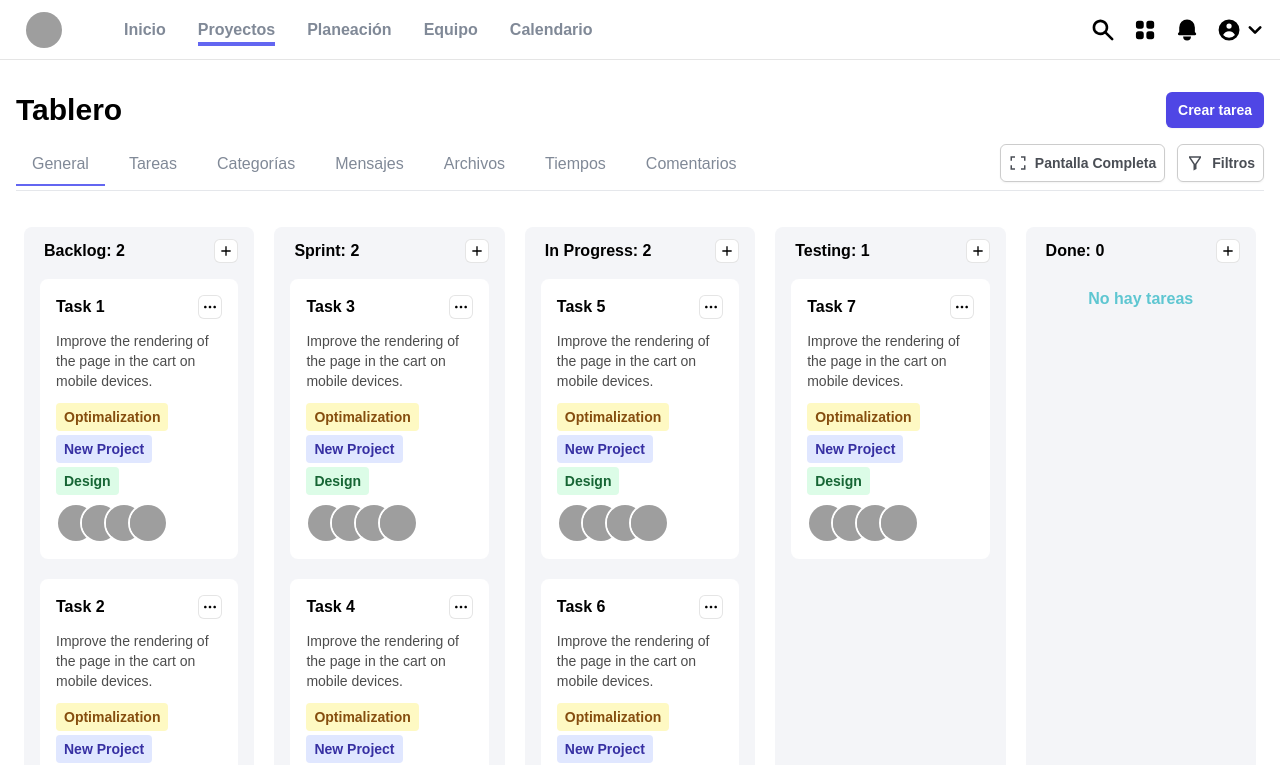
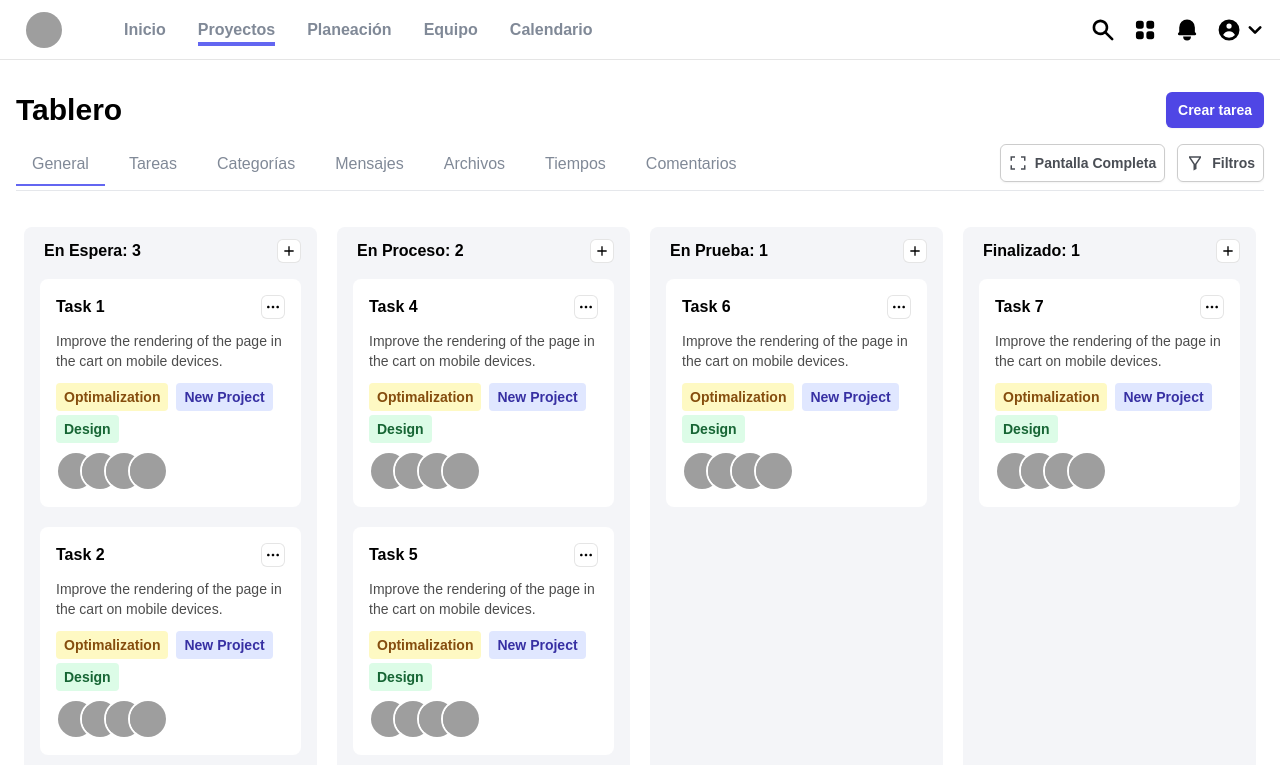
Before and after one commit to dejeloper/opplanner, a React (Vite) app: page / in a window 1280 px wide. Shown: the top 765 px of the page. Built offline with nearby package versions, Linux system fonts and the light colour scheme; grey boxes are pictures that could not be loaded.

Commit message:
Refactor status Task

```diff
--- a/src/components/task/BoardTasks.tsx
+++ b/src/components/task/BoardTasks.tsx
@@ -2,19 +2,17 @@ import { useTaskStore } from "@/store";
 import { ListTask } from "./ListTasks";
 
 export function BoardTasks() {
-  const backlogTasks = useTaskStore((s) => s.getTaskByStatus("backlog"));
-  const sprintTasks = useTaskStore((s) => s.getTaskByStatus("sprint"));
-  const devTasks = useTaskStore((s) => s.getTaskByStatus("dev"));
+  const waitingTasks = useTaskStore((s) => s.getTaskByStatus("waiting"));
+  const processTasks = useTaskStore((s) => s.getTaskByStatus("process"));
   const testingTasks = useTaskStore((s) => s.getTaskByStatus("testing"));
   const doneTasks = useTaskStore((s) => s.getTaskByStatus("done"));
 
   return (
-    <div className="grid xl:grid-cols-5 lg:grid-cols-3 md:grid-cols-2 sm:grid-cols-1 xs:grid-cols-1 gap-1 w-full">
-      <ListTask title="Backlog" tasks={backlogTasks} status="backlog" />
-      <ListTask title="Sprint" tasks={sprintTasks} status="sprint" />
-      <ListTask title="In Progress" tasks={devTasks} status="dev" />
-      <ListTask title="Testing" tasks={testingTasks} status="testing" />
-      <ListTask title="Done" tasks={doneTasks} status="done" />
+    <div className="grid xl:grid-cols-4 lg:grid-cols-3 md:grid-cols-2 sm:grid-cols-1 xs:grid-cols-1 gap-1 w-full">
+      <ListTask title="En Espera" tasks={waitingTasks} status="waiting" />
+      <ListTask title="En Proceso" tasks={processTasks} status="process" />
+      <ListTask title="En Prueba" tasks={testingTasks} status="testing" />
+      <ListTask title="Finalizado" tasks={doneTasks} status="done" />
     </div>
   );
 }
--- a/src/interfaces/task.interface.ts
+++ b/src/interfaces/task.interface.ts
@@ -4,4 +4,4 @@ export interface Task {
   status: TaskStatus;
 }
 
-export type TaskStatus = "backlog" | "sprint" | "dev" | "testing" | "done";
+export type TaskStatus = "waiting" | "process" | "testing" | "done";
--- a/src/store/tasks/task.store.ts
+++ b/src/store/tasks/task.store.ts
@@ -17,13 +17,13 @@ interface TaskStore {
 const storeApiTask: StateCreator<TaskStore> = (set, get) => ({
   draggingTaskId: undefined,
   tasks: {
-    task_1: { id: "task_1", title: "Task 1", status: "backlog" },
-    task_2: { id: "task_2", title: "Task 2", status: "backlog" },
-    task_3: { id: "task_3", title: "Task 3", status: "sprint" },
-    task_4: { id: "task_4", title: "Task 4", status: "sprint" },
-    task_5: { id: "task_5", title: "Task 5", status: "dev" },
-    task_6: { id: "task_6", title: "Task 6", status: "dev" },
-    task_7: { id: "task_7", title: "Task 7", status: "testing" },
+    task_1: { id: "task_1", title: "Task 1", status: "waiting" },
+    task_2: { id: "task_2", title: "Task 2", status: "waiting" },
+    task_3: { id: "task_3", title: "Task 3", status: "waiting" },
+    task_4: { id: "task_4", title: "Task 4", status: "process" },
+    task_5: { id: "task_5", title: "Task 5", status: "process" },
+    task_6: { id: "task_6", title: "Task 6", status: "testing" },
+    task_7: { id: "task_7", title: "Task 7", status: "done" },
   },
   getTaskByStatus: (status: TaskStatus) => {
     const tasks = Object.values(get().tasks);
```
